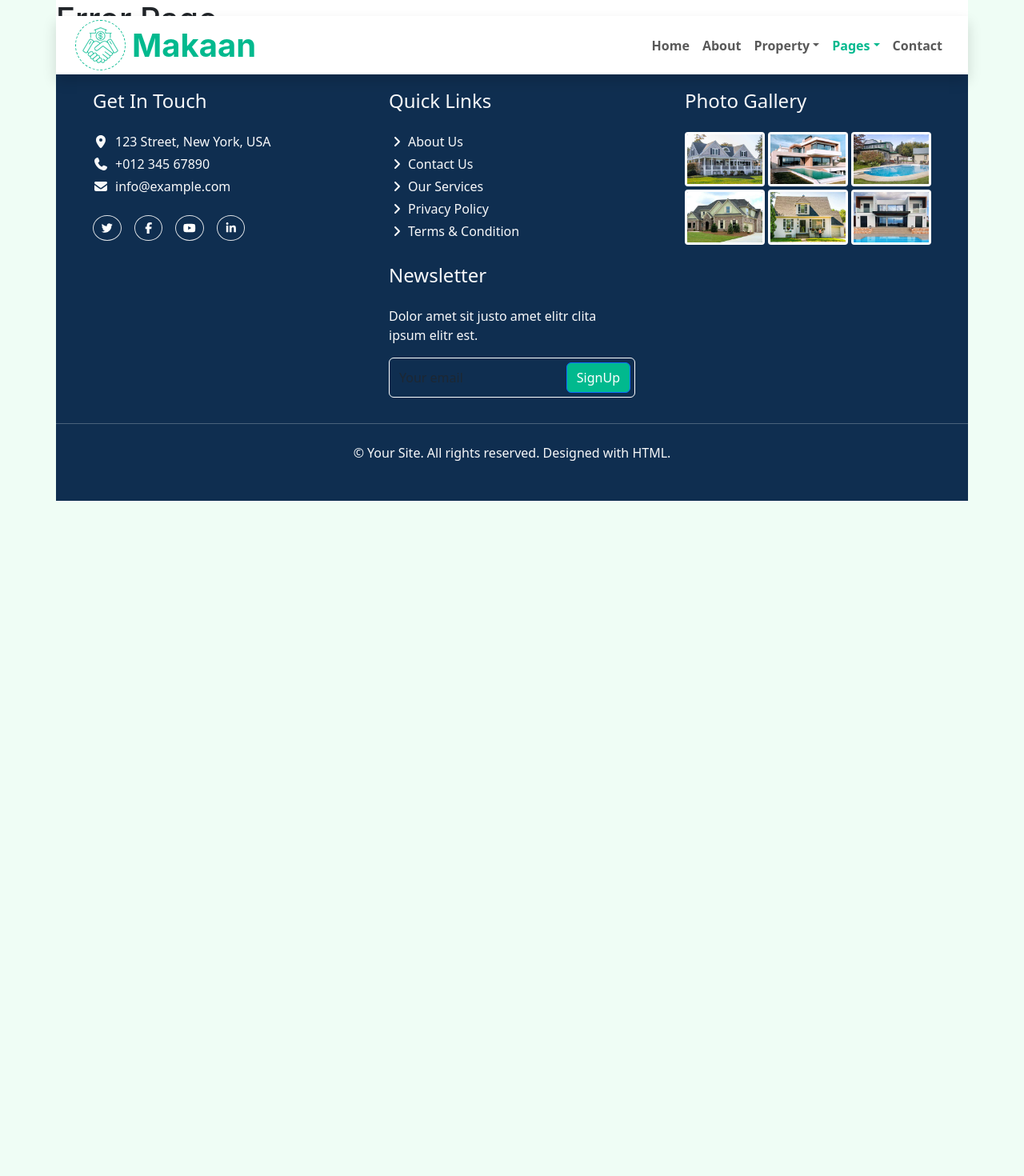
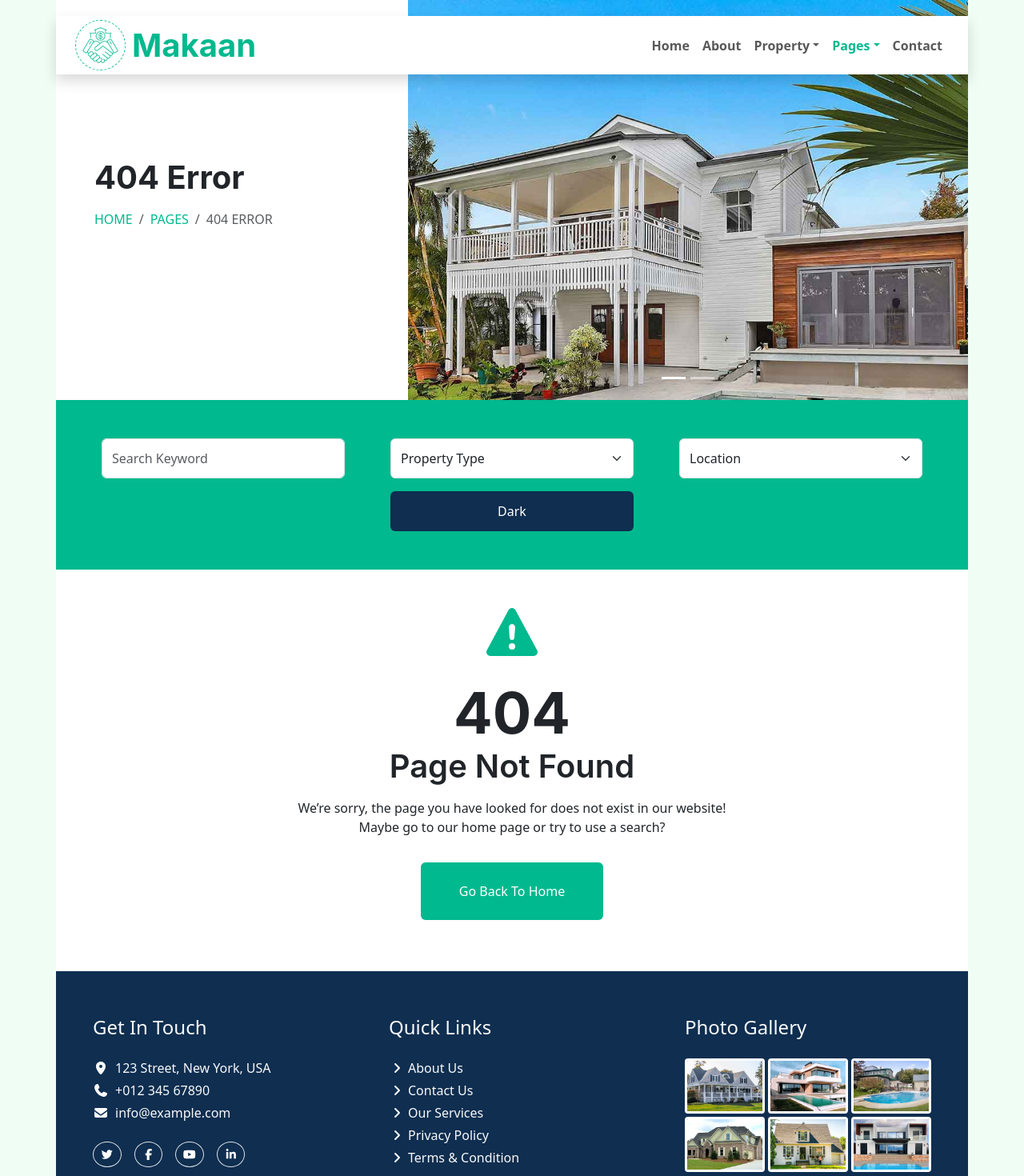
Before and after one commit to aravinth2760/makaan, a React (Create React App) app: page /404 in a window 1280 px wide. Shown: the top 1470 px of the page at 80% size. Before the commit the page ends 800 px from the top, so only its background shows below. Built offline with nearby package versions, Linux system fonts and the light colour scheme.

Commit message:
Finish 404 error implementation [08 JAN 2026]

```diff
--- a/src/pages/404.jsx
+++ b/src/pages/404.jsx
@@ -1,7 +1,50 @@
+import { FontAwesomeIcon } from "@fortawesome/react-fontawesome";
+import { Button } from "react-bootstrap";
+import { useNavigate } from "react-router-dom";
+
+import Hero from "../components/Hero";
+
 const Error = () => {
+  const navigate = useNavigate();
+
+  const handleViewDetails = () => navigate("/");
   return (
     <>
-      <h1>Error Page</h1>
+      <Hero
+        renderContent={() => (
+          <>
+            <h1 className="display-6 fw-bold mb-3">404 Error</h1>
+            <div className="d-flex gap-2 text-uppercase text-muted">
+              <p style={{ color: "var(--primary)" }}>Home</p>
+              <span>/</span>
+              <p style={{ color: "var(--primary)" }}>pages</p>
+              <span>/</span>
+              <p>404 error</p>
+            </div>
+          </>
+        )}
+      />
+      <section className="my-5 text-center">
+        <FontAwesomeIcon
+          icon="fa-triangle-exclamation"
+          color="var(--primary)"
+          size="4x"
+        />
+        <h1 className="display-2 fw-bold mt-4 mb-0">404</h1>
+        <h1 className="fw-semibold display-6 m-0">Page Not Found</h1>
+        <p className="fw-lighter my-3">
+          We’re sorry, the page you have looked for does not exist in our
+          website!
+          <br /> Maybe go to our home page or try to use a search?
+        </p>
+        <Button
+          style={{ backgroundColor: "var(--primary)" }}
+          className="border-0 px-5 py-4 my-3"
+          onClick={handleViewDetails}
+        >
+          Go Back To Home
+        </Button>
+      </section>
     </>
   );
 };
```
